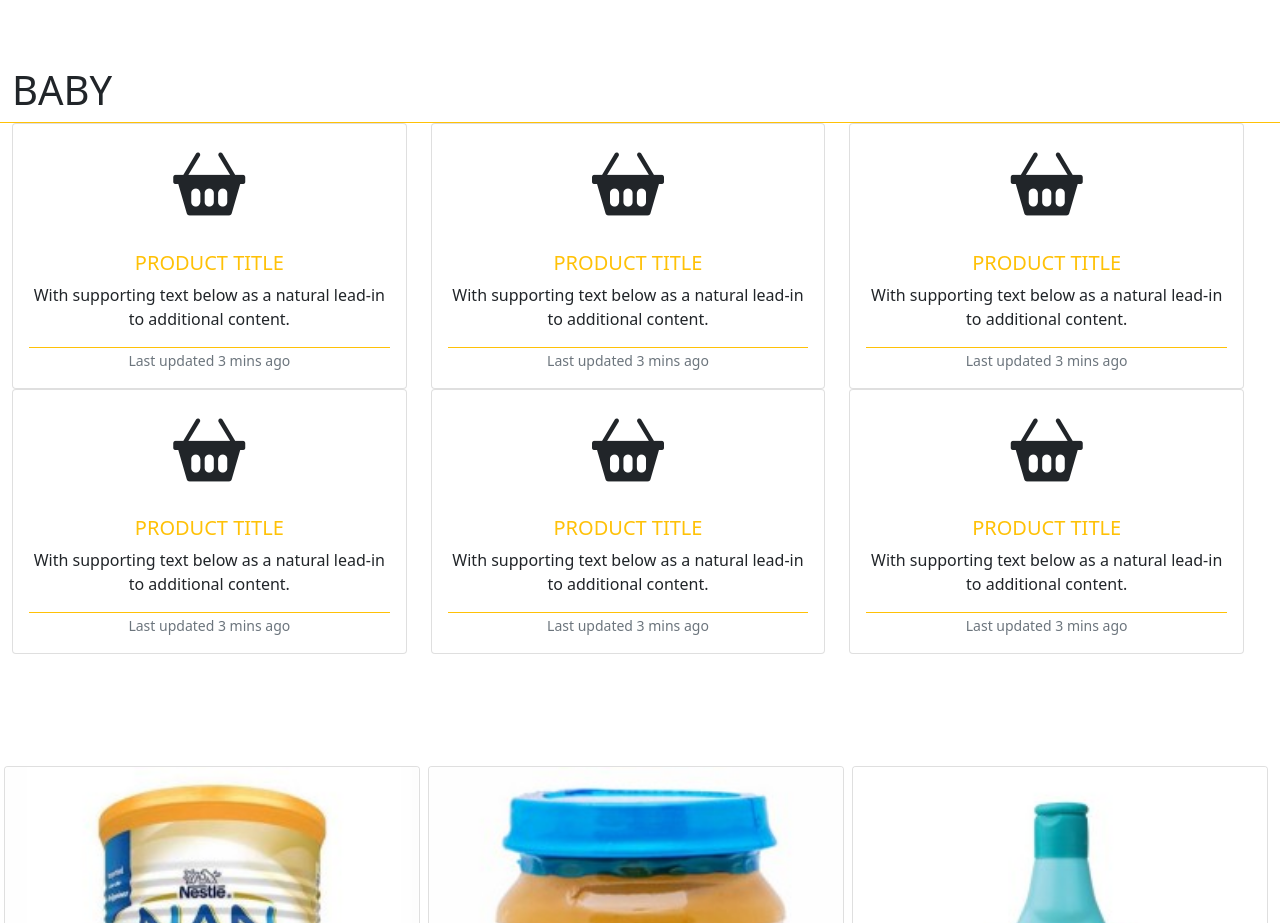
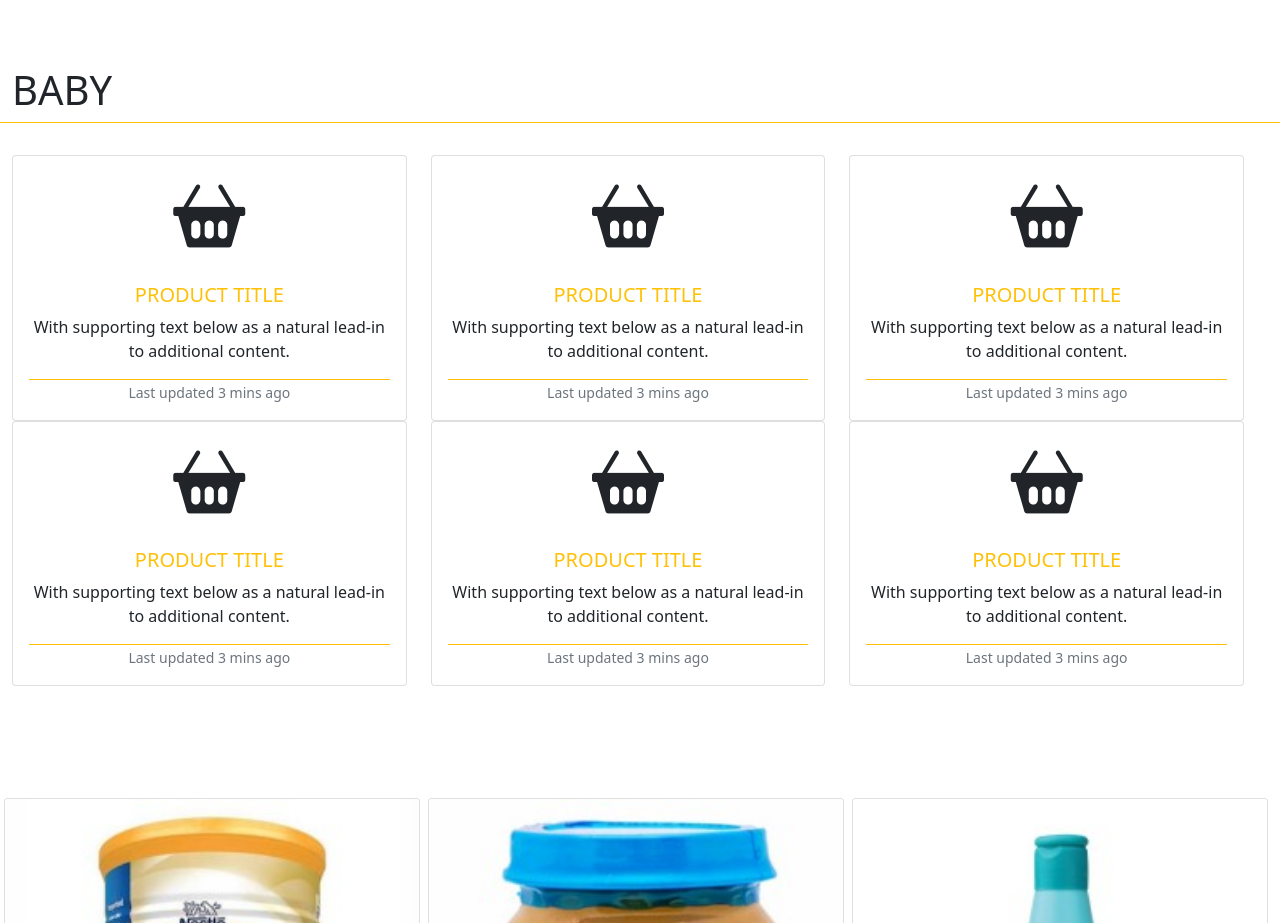
Before and after one commit to ZahedAlam/LOCALSTATIC, a website: page index.html in a window 1280 px wide. Shown: the part 1340-2263 px from the top of the page. Drawn offline with nearby package versions, Linux system fonts and the light colour scheme.

Commit message:
Changes in Product display section

```diff
--- a/index.html
+++ b/index.html
@@ -298,7 +298,7 @@
           <div class="col border-bottom border-warning"><h1>BABY</h1></div>
         </div>
 
-        <div class="row">
+        <div class="row mt-3 pt-3">
           <div class="row row-cols-1 row-cols-sm-3">
             <div class="col">
               <div class="card h-100">
```
